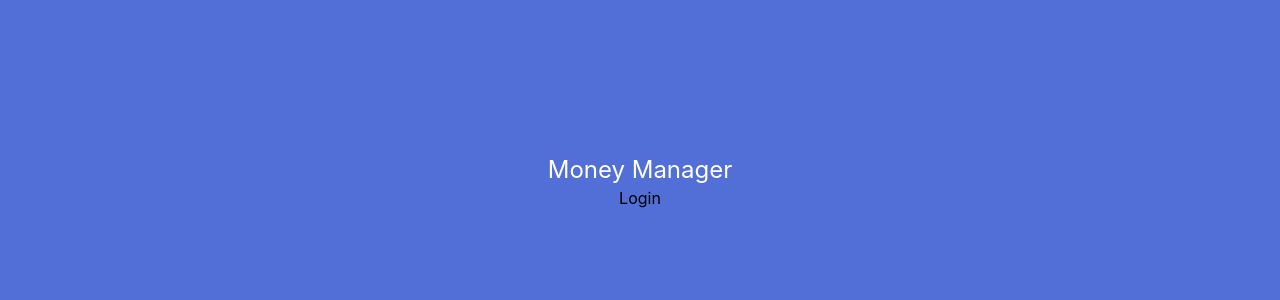
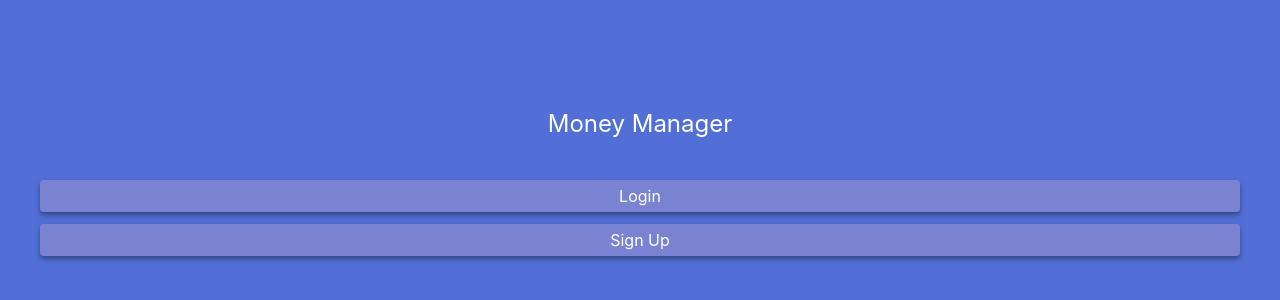
Before and after one commit to ahmadzaki2975/Money-Manager, a Next.js app: page / in a window 1280 px wide. Shown: the part 218-518 px from the top of the page. Built offline with nearby package versions, Linux system fonts and the light colour scheme.

Commit message:
feat: update to landing and login

```diff
--- a/pages/index.jsx
+++ b/pages/index.jsx
@@ -1,5 +1,5 @@
-import Head from 'next/head'
-import Link from 'next/link'
+import Head from "next/head";
+import Link from "next/link";
 
 export default function Home() {
   return (
@@ -9,12 +9,21 @@ export default function Home() {
         <meta name="description" content="Generated by create next app" />
         <link rel="icon" href="/favicon.ico" />
       </Head>
-      <main className='bg-blue-main flex flex-col justify-center items-center h-screen'>
-        <h1 className='text-2xl text-white'>Money Manager</h1>
-        <Link href="/login">
-          Login
-        </Link>
+      <main className="bg-blue-main flex flex-col justify-center items-center h-screen px-10 text-white text-center">
+        <h1 className="text-2xl ">Money Manager</h1>
+        <div className="w-full flex flex-col gap-3 mt-10">
+          <Link href="/login">
+            <div className="w-full bg-blue-button rounded py-1 shadow-button cursor-pointer">
+              Login
+            </div>
+          </Link>
+          <Link href="/login">
+            <div className="w-full bg-blue-button rounded py-1 shadow-button cursor-pointer">
+              Sign Up
+            </div>
+          </Link>
+        </div>
       </main>
     </div>
-  )
+  );
 }
--- a/pages/login.jsx
+++ b/pages/login.jsx
@@ -1,3 +1,5 @@
+import Link from "next/link";
+
 export default function Login() {
   return (
     <div className="h-screen bg-blue-main text-white px-10">
@@ -21,8 +23,17 @@ export default function Login() {
 
       <div className="btn-cont mt-12 text-center flex flex-col gap-5">
         <div className="w-100 bg-blue-button rounded py-1 shadow-button">Login</div>
+        <div className="flex items-center gap-5 filter brightness-125">
+          <div className="h-[1px] bg-blue-button w-full"></div>
+          <span className="text-blue-button">or</span>
+          <div className="h-[1px] bg-blue-button w-full"></div>
+        </div>
         <div className="w-100 bg-blue-button rounded py-1 shadow-button">Login with Google</div>
-
+        <Link href="/">
+          <div className="w-100 border-blue-button border-2 rounded py-1 shadow-button cursor-pointer">
+            Home
+          </div>
+        </Link>
       </div>
     </div>
   );
```
